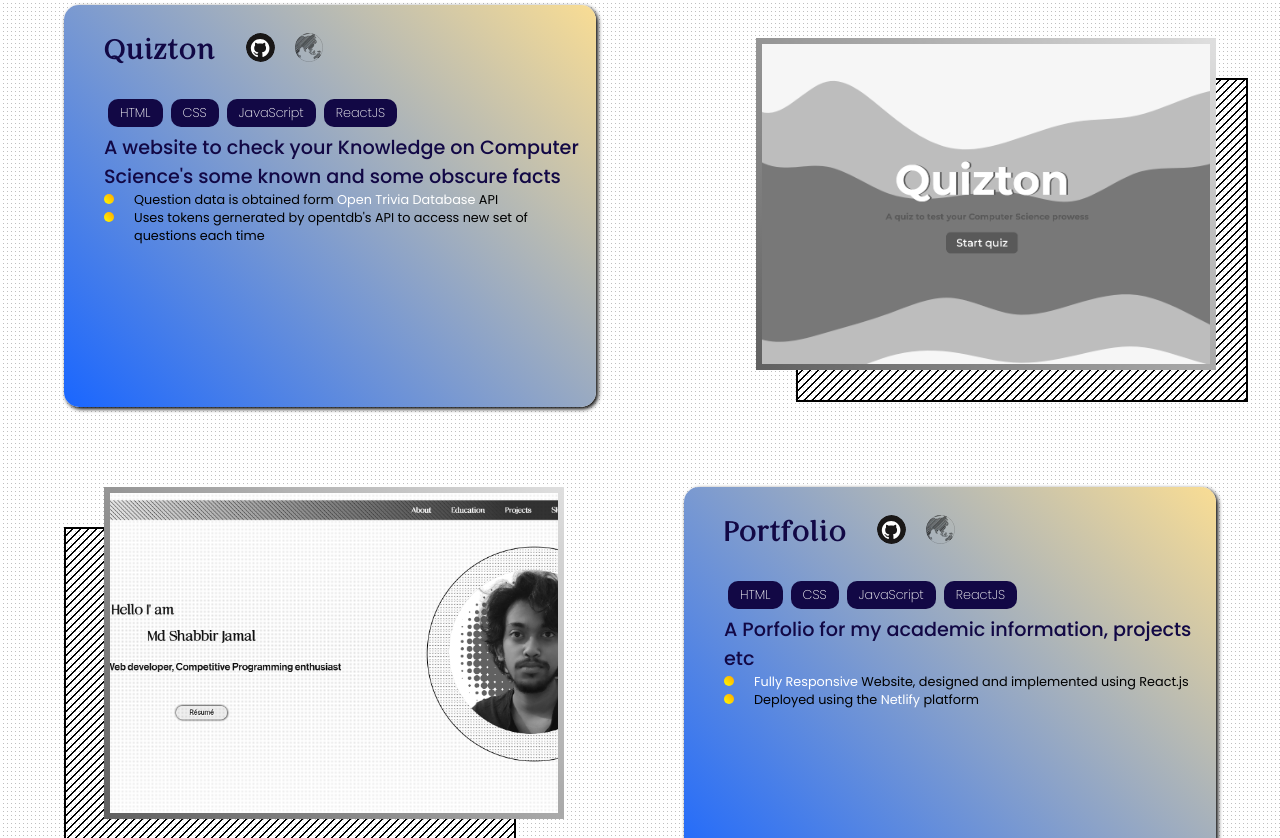
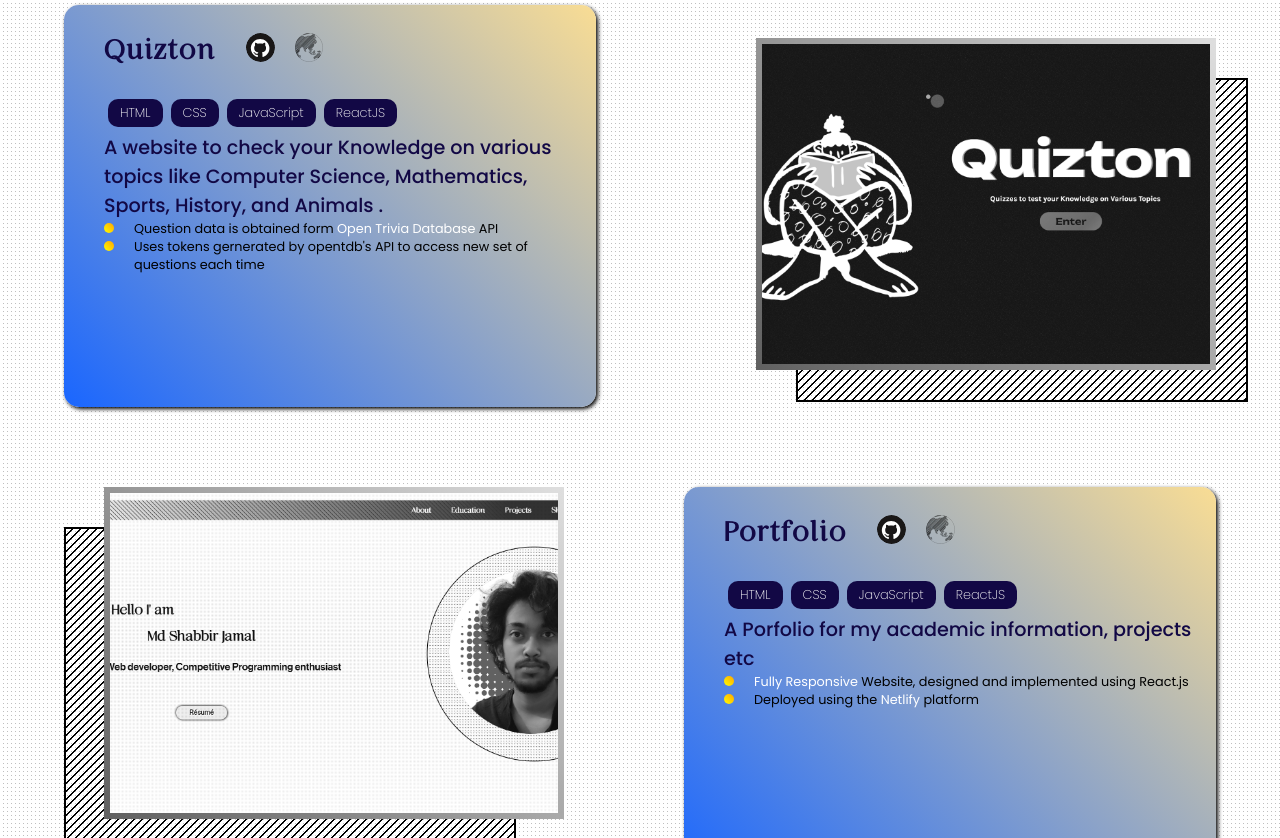
Before and after one commit to jamal474/shabbir-website, a React (Create React App) app: page /Projects in a window 1280 px wide. Shown: the part 1180-2018 px from the top of the page. Built offline with nearby package versions, Linux system fonts and the light colour scheme; a web font is replaced by a local one.

Commit message:
quizton profile pic update

```diff
--- a/src/component/Main.js
+++ b/src/component/Main.js
@@ -1,4 +1,4 @@
-import profilePic from '../assets/image/profile-pic-2.png'
+import profilePic from '../assets/image/profile-pic.png'
 import SEO from './SEO'
 function Main()
 {
@@ -13,7 +13,7 @@ function Main()
                 <div className = "main-text-iam">Hello I' am</div>
                 <div className = "main-text-name">Md Shabbir Jamal</div>
                 <div className = "main-text-desc"> Engineer, Web developer, Competitive Programming enthusiast</div>
-                <a href = "https://drive.google.com/file/d/1c63jckgmlktbEEziM2hwlBjcOCcIaJNk/view?usp=sharing" target = "_blank" rel="noreferrer"><button className = "resume">Résumé</button></a>
+                <a href = "https://drive.google.com/file/d/11IG-Ln7WZ7djEvHy1eRimlkPxs_aemXl/view?usp=drive_link" target = "_blank" rel="noreferrer"><button className = "resume">Résumé</button></a>
             </div>
             <div className = "main-profile">
                 <div className = "profile-back"></div>
--- a/src/component/Project.js
+++ b/src/component/Project.js
@@ -1,6 +1,6 @@
 import SEO from './SEO'
 import '../style/Project.css'
-import quizton_img from '../assets/image/quizton.png'
+import quizton_img from '../assets/image/quizton.jpg'
 import portfolio_img from '../assets/image/portfolio.png'
 import depression_img from '../assets/image/deprT.jpg'
 import emotion_img from '../assets/image/emotion.png'
@@ -110,7 +110,7 @@ function Project()
                         <div className = "skill-comp">JavaScript</div>
                         <div className = "skill-comp">ReactJS</div>
                     </div>
-                    <div className = "proj-desc">A website to check your Knowledge on Computer Science's some known and some obscure facts</div>
+                    <div className = "proj-desc">A website to check your Knowledge on various topics like Computer Science, Mathematics, Sports, History, and Animals .</div>
                     <div className = "proj-desc-points">
                         <ul>
                             <li className = "proj-desc-point">
```
Also changed, not shown: src/assets/image/quizton.jpg (added), src/assets/image/quizton.png (deleted).
